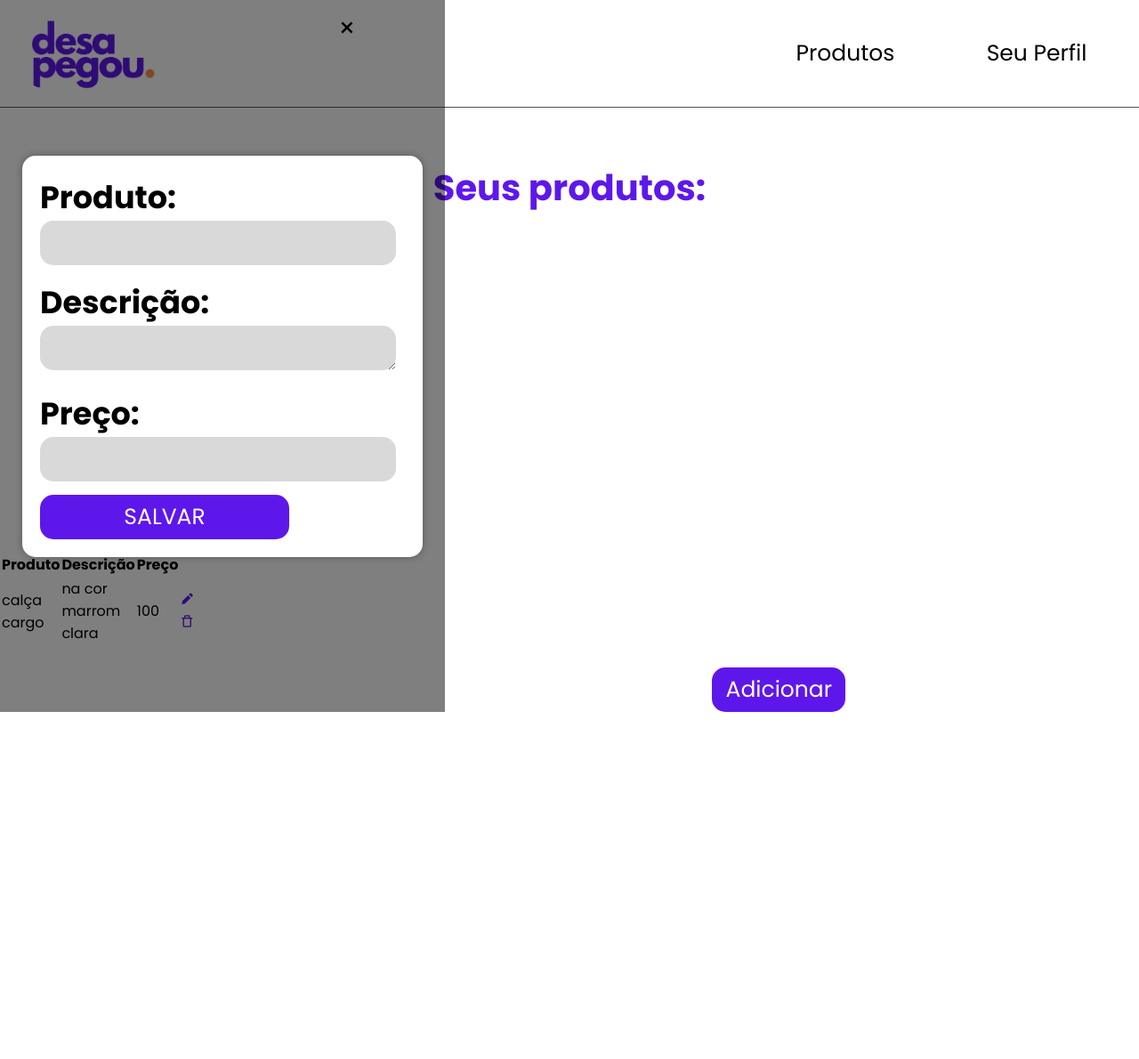
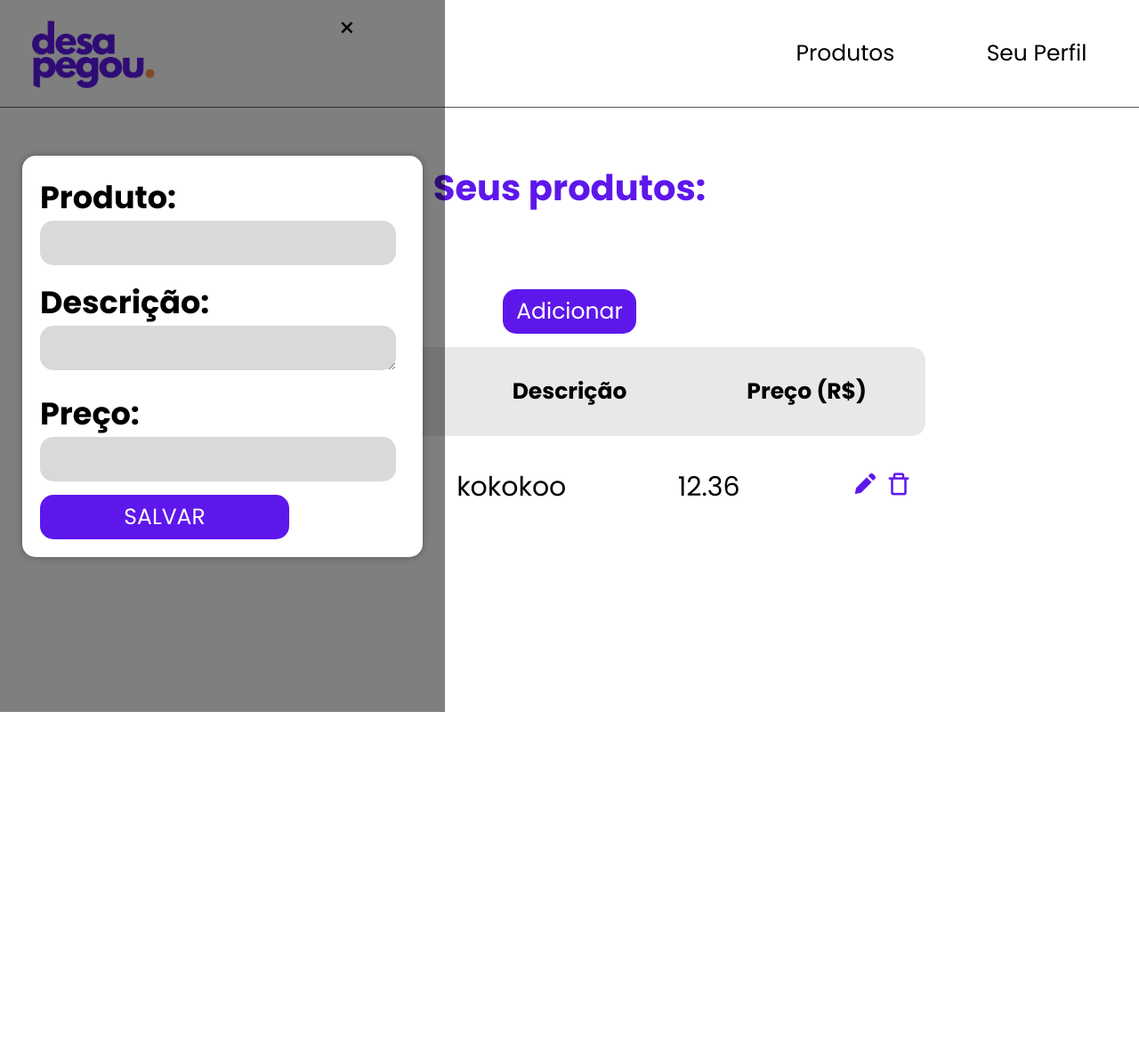
Before and after one commit to joicexz/Desapegou-Bazar, a PHP site: the page made by HTML&PHP/homeVendedor.php in a window 1280 px wide; the page is wider, and only the part inside the window is pictured. Shown: that part at 89% size. Before the commit the page ends 800 px from the top of that part, so only its background shows below. Run offline with PHP 8.4, Linux system fonts and the light colour scheme.

Commit message:
pag cadastro produto vendedor finalizada - 18/06

```diff
--- a/CSS/homeVendedor.css
+++ b/CSS/homeVendedor.css
@@ -108,12 +108,15 @@ span:hover {
 .produtos {
     grid-area: produtos;
     width: 100vw;
-    height: 100%;
+    height: 100vh;
     display: grid;
-    grid-template-rows: repeat(auto-fit, minmax(100px, 1fr));
-    gap: 15px;
+    /* grid-template-rows: repeat(auto-fit, minmax(80px, 1fr)); */
+    grid-template-rows: 80px 1fr;
+    grid-template-areas: "btn""tbl";
+    justify-content: center;
+    flex-direction: column;
+    /* background-color: red; */
 }
-
 
 #icon {
     cursor: pointer;
@@ -124,7 +127,7 @@ span:hover {
 
 .btn {
     grid-area: btn;
-    width: 100vw;
+    width: 100%;
     height: 100%;
     display: flex;
     justify-content: center;
@@ -149,15 +152,16 @@ span:hover {
 }
 
 #formNovoProduto {
+    grid-area: form-produto;
     display: flex;
     gap: 20px;
-    flex-direction: column;
     width: 500px;
+    /* background-color: powderblue; */
     justify-content: center;
     align-items: center;
 }
 
-form{
+form {
     display: flex;
     height: 70%;
     gap: 15px;
@@ -230,6 +234,60 @@ textarea {
     cursor: pointer;
 }
 
-/* table{
+.tbl{
+    height: 100vh;
+    /* max-height: 100%; */
+    width: 100%;
+}
 
-} */
+table {
+    display: flex;
+    width: 800px;
+    max-width: 800px;
+    /* height: 100%; */
+    /* min-height: 1fr;
+    max-height: 1fr; */
+    flex-direction: column;
+    align-items: center;
+    /* border: 2px #5E17EB solid; */
+}
+
+thead {
+    width: 100%;
+    border-radius: 15px;
+    background-color: #e9e8e8;
+
+    /* border-bottom: 1px #5E17EB solid; */
+}
+
+th {
+    width:50%;
+    height: 100px;
+    display: flex;
+    justify-content: center;
+    align-items: center;
+    font-size: 25px;
+}
+
+tbody{
+    flex-direction: row;
+    width: 100%;
+    height: 50px;
+    margin: 20px;
+    font-size: 18px;
+    text-align: center;
+    justify-content: center;
+
+}
+
+tr{
+    display: flex;
+    font-size: 30px;
+    /* border-bottom: 2px #5E17EB solid; */
+    justify-content: space-between;
+
+}
+
+td{
+    padding: 15px;
+}
--- a/HTML&PHP/editarProduto.php
+++ b/HTML&PHP/editarProduto.php
@@ -29,17 +29,17 @@
     <form action="alteraProduto.php?id=<?= $id ?>" method="post">
         <div>
             <label for="produto">Produto: </label>
-            <input type="text" name="produto" id="produto" value="<?= $dados[$id]['produto'] ?>">
+            <input type="text" name="produto" id="produto" value="<?= $dados[$id]['produto'] ?>" required>
         </div>
 
         <div>
             <label for="descricao">Descrição:</label>
-            <textarea id="descricao" name="descricao" value="<?= $dados[$id]['email'] ?>"></textarea>
+            <textarea id="descricao" name="descricao" value="<?= $dados[$id]['email'] ?>"></textarea required>
         </div>
 
         <div>
             <label for="preco">Preço: </label>
-            <input type="number" name="preco" id="preco" value="<?= $dados[$id]['preco'] ?>">
+            <input type="number" name="preco" id="preco" value="<?= $dados[$id]['preco'] ?>" required>
         </div>
 
         <div>
--- a/HTML&PHP/homeVendedor.php
+++ b/HTML&PHP/homeVendedor.php
@@ -34,27 +34,28 @@
         </div>
 
         <div class="produtos">
-            <div class="btn">
-                <button type="button" class="btn-add" onclick="mostrarFormulario()">Adicionar</button>
-            </div>
 
+            <!-- BOTAO ADD-->
+
+
+            <!-- FORM ADD -->
             <div id="formNovoProduto" class="overlay">
                 <div class="modal">
                     <span class="fechar" onclick="fecharFormulario()">&times;</span>
                     <form action="salvaProduto.php" method="post">
                         <div>
                             <label for="produto">Produto:</label>
-                            <input type="text" name="produto" id="produto">
+                            <input type="text" name="produto" id="produto" required>
                         </div>
 
                         <div>
                             <label for="descricao">Descrição:</label>
-                            <textarea id="descricao" name="descricao"></textarea>
+                            <textarea id="descricao" name="descricao" required></textarea>
                         </div>
 
                         <div>
                             <label for="preco">Preço:</label>
-                            <input type="number" name="preco" id="preco">
+                            <input type="number" name="preco" id="preco" step="0.01" required>
                         </div>
 
                         <div>
@@ -64,18 +65,23 @@
                 </div>
             </div>
 
+            <div class="btn">
+                <button type="button" class="btn-add" onclick="mostrarFormulario()">Adicionar</button>
+            </div>
+
             <?php
             $arquivo = 'produtos.json';
             $extrair_dados = file_get_contents($arquivo);
 
             $dados = json_decode($extrair_dados, true);
             ?>
+            <div class="tbl">
                 <table>
                     <thead>
                         <tr>
                             <th>Produto</th>
                             <th>Descrição</th>
-                        <th>Preço</th>
+                            <th>Preço (R$)</th>
                         </tr>
                     </thead>
 
@@ -89,8 +95,11 @@
                                 <td><?= $valor['descricao'] ?></td>
                                 <td><?= $valor['preco'] ?></td>
                                 <td>
-                                <a href="editarProduto.php?id=<?= $id ?>"><i class='bx bxs-pencil' style='color:#5e17eb'></i></a>
-                                <a href="apagarProduto.php?id=<?= $id ?>"><i class='bx bx-trash-alt'></i></a>
+                                    <a href="editarProduto.php?id=<?= $id ?>"><i class='bx bxs-pencil' style='color:#5e17eb'
+                                            alt="Editar"></i></a>
+
+                                    <a href="apagarProduto.php?id=<?= $id ?>"><i class='bx bx-trash-alt'
+                                            alt="Apagar"></i></a>
                                 </td>
                             </tr>
                             <?php
@@ -99,6 +108,8 @@
                     </tbody>
                 </table>
             </div>
+        </div>
+    </div>
 
     <script src="../JS/homeVendedor.js"></script>
 </body>
--- a/HTML&PHP/produtos.json
+++ b/HTML&PHP/produtos.json
@@ -1,7 +1,7 @@
 [
     {
-        "produto": "cal\u00e7a cargo",
-        "descricao": "na cor marrom clara",
-        "preco": "100"
+        "produto": "lallalallla",
+        "descricao": "kokokoo",
+        "preco": "12.36"
     }
 ]
```
Also changed, not shown: HTML&PHP/salvaProduto.php (+2 -10 lines), HTML&PHP/perfilVendedor.php (added). Lines whose indentation alone changed are shown as unchanged.
